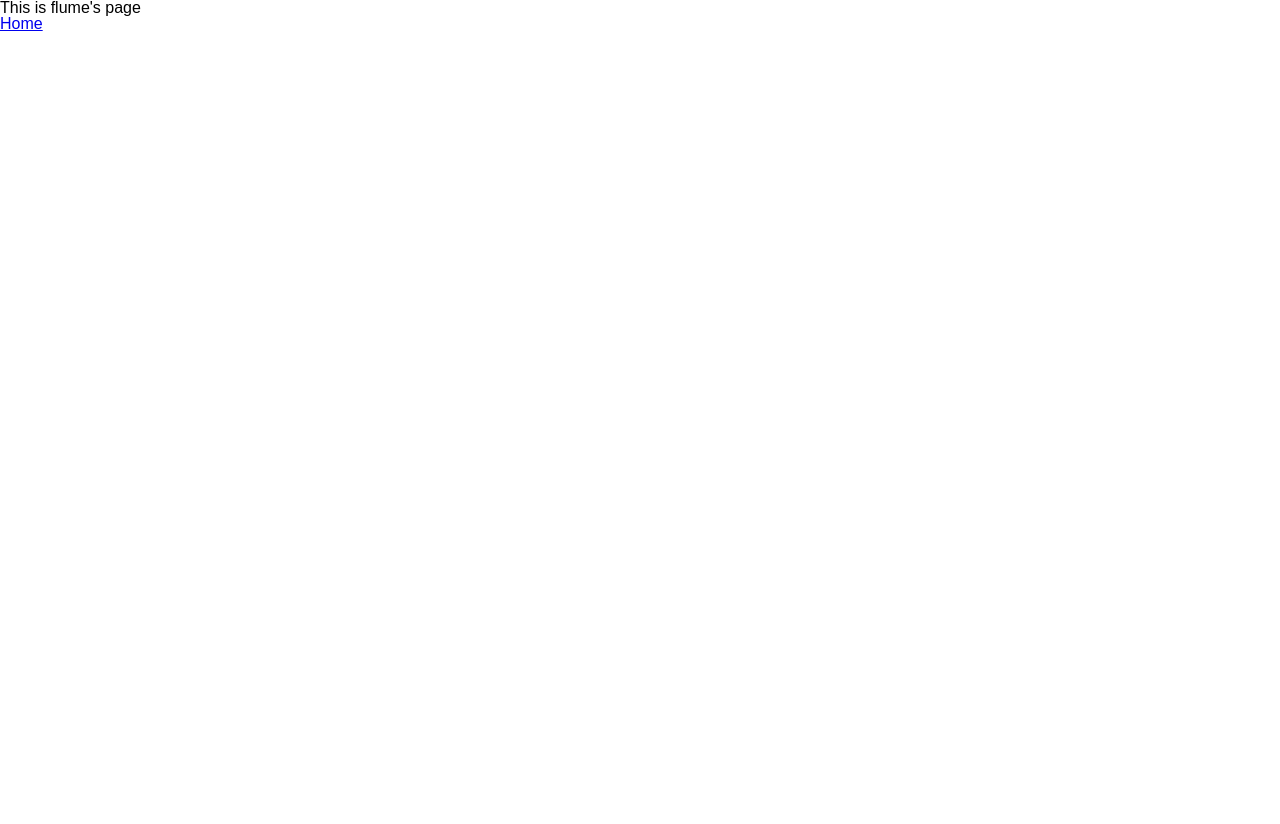
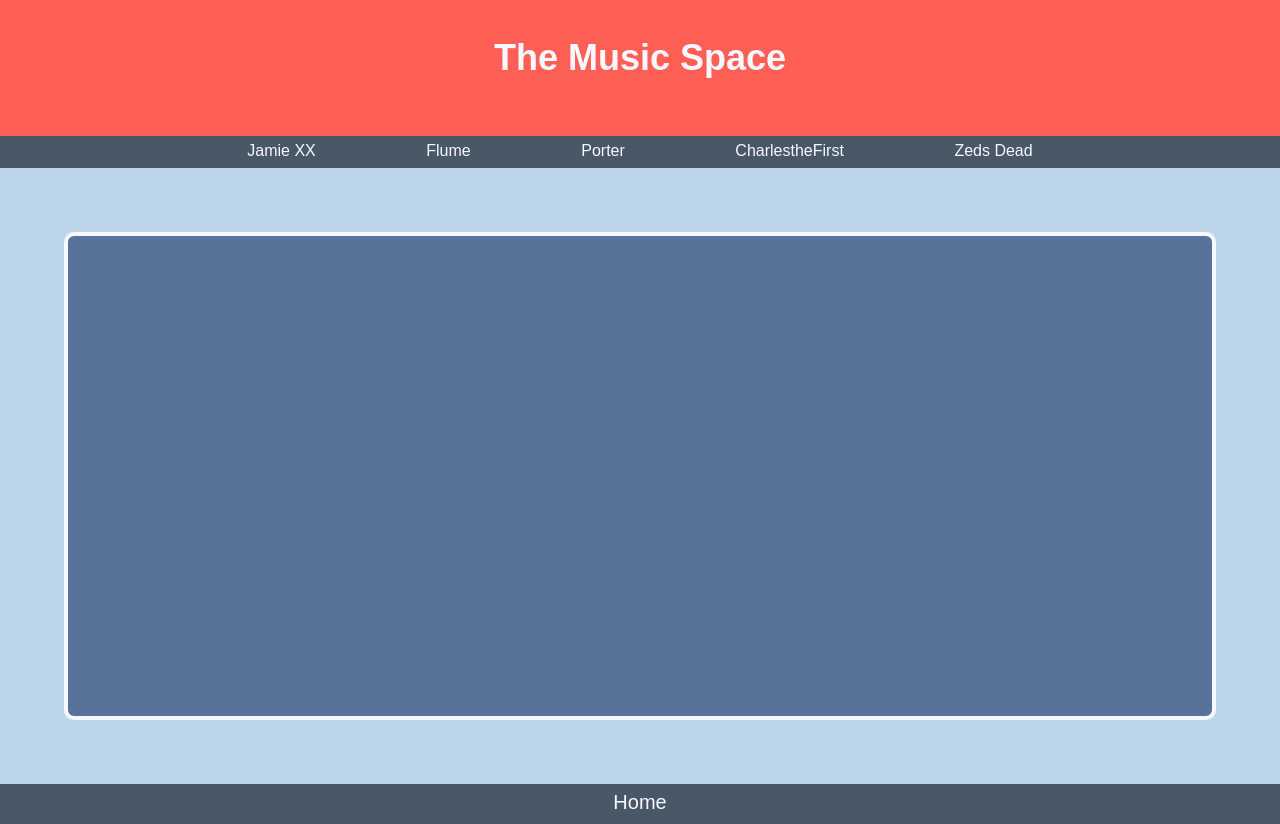
Before and after one commit to AllanHall/artists, a React (Create React App) app: page /Flume in a window 1280 px wide. Before the commit the page ends 800 px from the top, so only its background shows below. Built offline with nearby package versions, Linux system fonts and the light colour scheme.

Commit message:
styled pages and added links to every page

```diff
--- a/src/index.css
+++ b/src/index.css
@@ -9,4 +9,59 @@ html {
 body {
   margin: 0;
   min-height: 100%;
+  background-color: #bdd5ea;
 }
+
+header {
+  text-align: center;
+  background-color: #fe5f55;
+  height: 12vh;
+  padding-top: 2.5rem;
+  color: #f7f7ff;
+  font-size: 36px;
+  font-weight: bold;
+}
+
+.Nav {
+  background-color: #495867;
+  height: 4vh;
+  justify-content: center;
+  display: flex;
+  justify-content: space-between;
+  padding-left: 12rem;
+  padding-right: 12rem;
+}
+
+.links {
+  padding-top: 0.45rem;
+  text-decoration: none;
+  margin: 0 auto;
+}
+
+.links:link {
+  color: #f7f7ff;
+}
+
+.links:visited {
+  color: #f7f7ff;
+}
+
+.links:hover {
+  color: #fe5f55;
+}
+
+.content {
+  background-color: #577399;
+  height: 60vh;
+  margin: 4rem;
+  border: 4px solid #f7f7ff;
+  border-radius: 10px;
+}
+
+footer {
+  font-size: 20px;
+  text-align: center;
+  background-color: #495867;
+  height: 4vh;
+  padding-top: 0.5rem;
+}
--- a/src/pages/Charles.js
+++ b/src/pages/Charles.js
@@ -4,11 +4,34 @@ import { Link } from 'react-router-dom'
 class Charles extends Component {
   render() {
     return (
-      <div>
-        <footer>
-          <Link to="/">Home</Link>
-        </footer>
-      </div>
+      <>
+        <div>
+          <header>The Music Space</header>
+          <section className="Nav">
+            <Link className="links" to="/JamieXX">
+              Jamie XX
+            </Link>
+            <Link className="links" to="/Flume">
+              Flume
+            </Link>
+            <Link className="links" to="/Porter">
+              Porter
+            </Link>
+            <Link className="links" to="/Charles">
+              CharlestheFirst
+            </Link>
+            <Link className="links" to="/ZedsDead">
+              Zeds Dead
+            </Link>
+          </section>
+          <div className="content" />
+          <footer>
+            <Link className="links" to="/">
+              Home
+            </Link>
+          </footer>
+        </div>
+      </>
     )
   }
 }
--- a/src/pages/Flume.js
+++ b/src/pages/Flume.js
@@ -5,10 +5,32 @@ class Flume extends Component {
   render() {
     return (
       <>
-        <div>This is flume's page</div>
-        <footer>
-          <Link to="/">Home</Link>
-        </footer>
+        <div>
+          <header>The Music Space</header>
+          <section className="Nav">
+            <Link className="links" to="/JamieXX">
+              Jamie XX
+            </Link>
+            <Link className="links" to="/Flume">
+              Flume
+            </Link>
+            <Link className="links" to="/Porter">
+              Porter
+            </Link>
+            <Link className="links" to="/Charles">
+              CharlestheFirst
+            </Link>
+            <Link className="links" to="/ZedsDead">
+              Zeds Dead
+            </Link>
+          </section>
+          <div className="content" />
+          <footer>
+            <Link className="links" to="/">
+              Home
+            </Link>
+          </footer>
+        </div>
       </>
     )
   }
--- a/src/pages/Home.js
+++ b/src/pages/Home.js
@@ -5,14 +5,29 @@ class Home extends Component {
   render() {
     return (
       <div>
-        <h1>Welcome to my site, click these links to artists</h1>
-        <section>
-          <Link to="/JamieXX">Jamie XX</Link>
-          <Link to="/Flume">Flume</Link>
-          <Link to="/Porter">Porter</Link>
-          <Link to="/Charles">CharlestheFirst</Link>
-          <Link to="/ZedsDead">Zeds Dead</Link>
+        <header>The Music Space</header>
+        <section className="Nav">
+          <Link className="links" to="/JamieXX">
+            Jamie XX
+          </Link>
+          <Link className="links" to="/Flume">
+            Flume
+          </Link>
+          <Link className="links" to="/Porter">
+            Porter
+          </Link>
+          <Link className="links" to="/Charles">
+            CharlestheFirst
+          </Link>
+          <Link className="links" to="/ZedsDead">
+            Zeds Dead
+          </Link>
         </section>
+        <footer>
+          <Link className="links" to="/">
+            Home
+          </Link>
+        </footer>
       </div>
     )
   }
--- a/src/pages/JamieXX.js
+++ b/src/pages/JamieXX.js
@@ -5,10 +5,32 @@ class JamieXX extends Component {
   render() {
     return (
       <>
-        <div>This is Jamie XX's page</div>
-        <footer>
-          <Link to="/">Home</Link>
-        </footer>
+        <div>
+          <header>The Music Space</header>
+          <section className="Nav">
+            <Link className="links" to="/JamieXX">
+              Jamie XX
+            </Link>
+            <Link className="links" to="/Flume">
+              Flume
+            </Link>
+            <Link className="links" to="/Porter">
+              Porter
+            </Link>
+            <Link className="links" to="/Charles">
+              CharlestheFirst
+            </Link>
+            <Link className="links" to="/ZedsDead">
+              Zeds Dead
+            </Link>
+          </section>
+          <div className="content" />
+          <footer>
+            <Link className="links" to="/">
+              Home
+            </Link>
+          </footer>
+        </div>
       </>
     )
   }
--- a/src/pages/Porter.js
+++ b/src/pages/Porter.js
@@ -5,10 +5,32 @@ class Porter extends Component {
   render() {
     return (
       <>
-        <div>This is porters page</div>
-        <footer>
-          <Link to="/">Home</Link>
-        </footer>
+        <div>
+          <header>The Music Space</header>
+          <section className="Nav">
+            <Link className="links" to="/JamieXX">
+              Jamie XX
+            </Link>
+            <Link className="links" to="/Flume">
+              Flume
+            </Link>
+            <Link className="links" to="/Porter">
+              Porter
+            </Link>
+            <Link className="links" to="/Charles">
+              CharlestheFirst
+            </Link>
+            <Link className="links" to="/ZedsDead">
+              Zeds Dead
+            </Link>
+          </section>
+          <div className="content" />
+          <footer>
+            <Link className="links" to="/">
+              Home
+            </Link>
+          </footer>
+        </div>
       </>
     )
   }
--- a/src/pages/ZedsDead.js
+++ b/src/pages/ZedsDead.js
@@ -4,11 +4,34 @@ import { Link } from 'react-router-dom'
 class ZedsDead extends Component {
   render() {
     return (
-      <div>
-        <footer>
-          <Link to="/">Home</Link>
-        </footer>
-      </div>
+      <>
+        <div>
+          <header>The Music Space</header>
+          <section className="Nav">
+            <Link className="links" to="/JamieXX">
+              Jamie XX
+            </Link>
+            <Link className="links" to="/Flume">
+              Flume
+            </Link>
+            <Link className="links" to="/Porter">
+              Porter
+            </Link>
+            <Link className="links" to="/Charles">
+              CharlestheFirst
+            </Link>
+            <Link className="links" to="/ZedsDead">
+              Zeds Dead
+            </Link>
+          </section>
+          <div className="content" />
+          <footer>
+            <Link className="links" to="/">
+              Home
+            </Link>
+          </footer>
+        </div>
+      </>
     )
   }
 }
```
